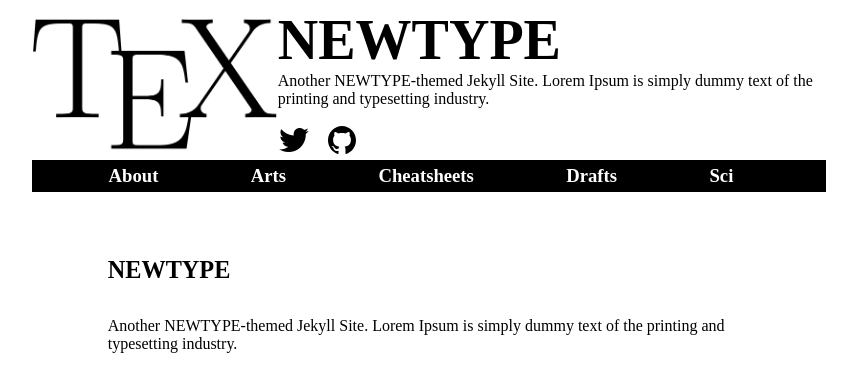
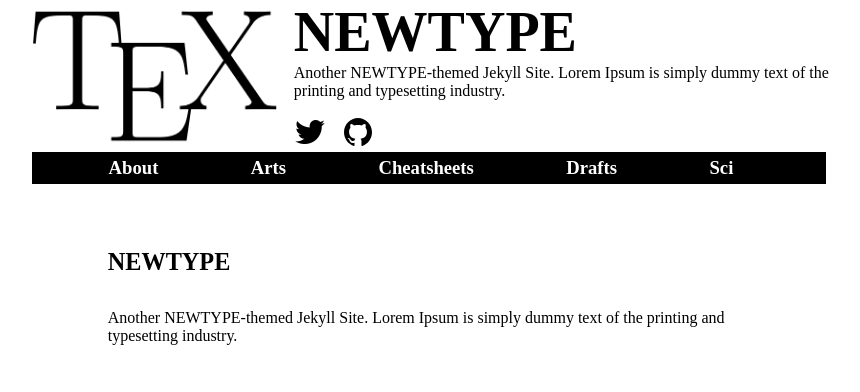
Before and after one commit to SomeoneSerge/jekyll-theme-newtype, a Jekyll site: the page built from index.html, in a window 1280 px wide. Shown: the top 392 px of the page, without its empty margins (211-1071 px from the left). Built offline with Jekyll 4.4.1, drawn with Linux system fonts in a browser that asks for light colours.

Commit message:
margins in the header

```diff
--- a/_sass/layout.scss
+++ b/_sass/layout.scss
@@ -3,6 +3,7 @@ $page-width: 210mm;
 $logo-width: 65mm;
 $left-margin: 2cm;
 $right-margin: 2cm;
+$logo-title-margin: 1rem;
 
 @function mobile-columns($left-margin, $right-margin) {
     $s1: $left-margin;
@@ -117,6 +118,8 @@ $right-margin: 2cm;
 
 @media(min-width: 1000px) {
     .site-container {
+        margin-top: 0;
+        margin-bottom: 0;
         overflow-y: scroll;
         display: grid;
         justify-content: center;
@@ -146,6 +149,7 @@ $right-margin: 2cm;
 
     .site-title {
         font-size: 42pt;
+        padding-left: $logo-title-margin;
     }
 
     .site-logo > img {
@@ -155,6 +159,11 @@ $right-margin: 2cm;
 
     .site-contacts {
         justify-content: flex-start;
+        padding-left: $logo-title-margin;
+    }
+
+    .site-description {
+        padding-left: $logo-title-margin;
     }
 }
 
```
